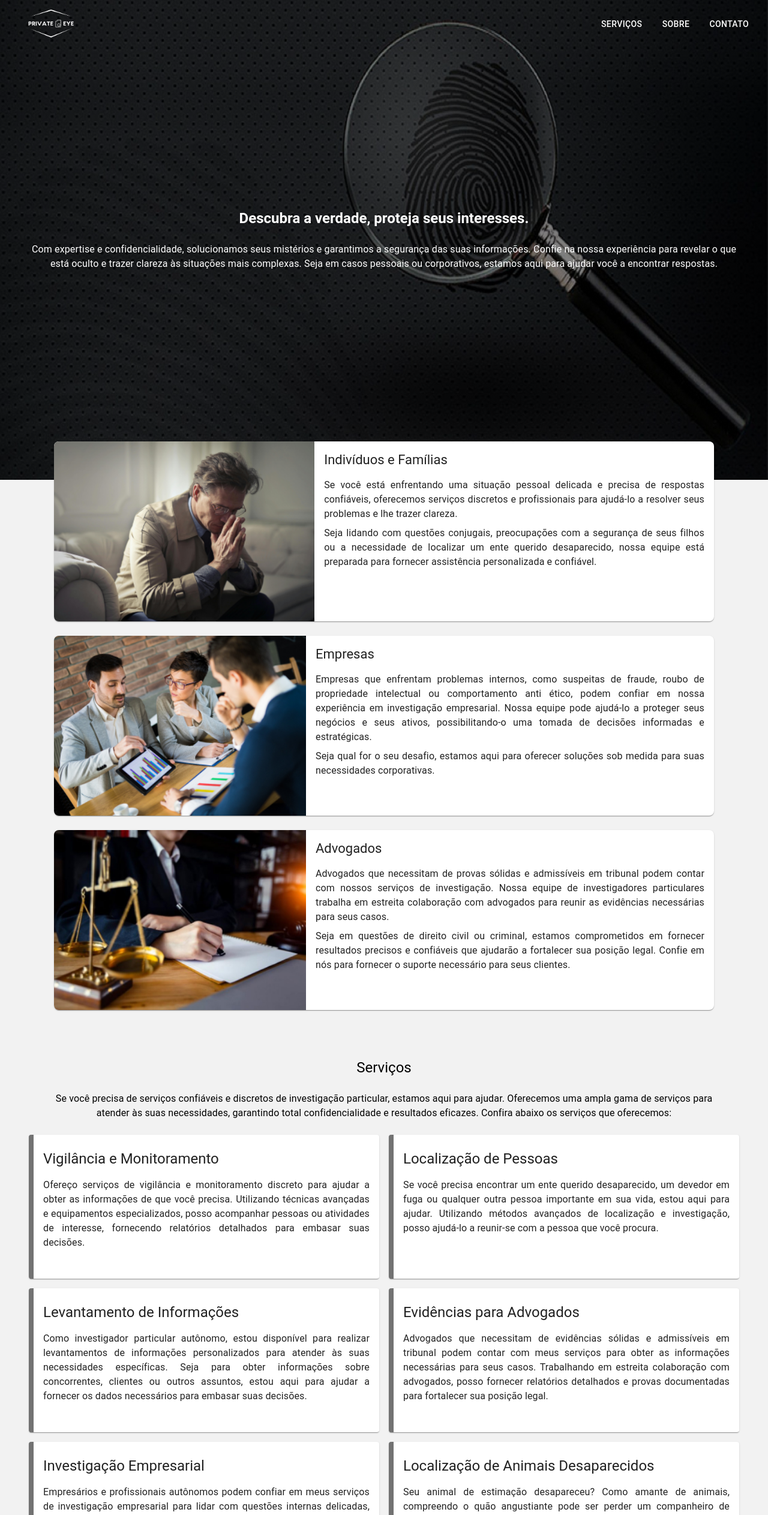
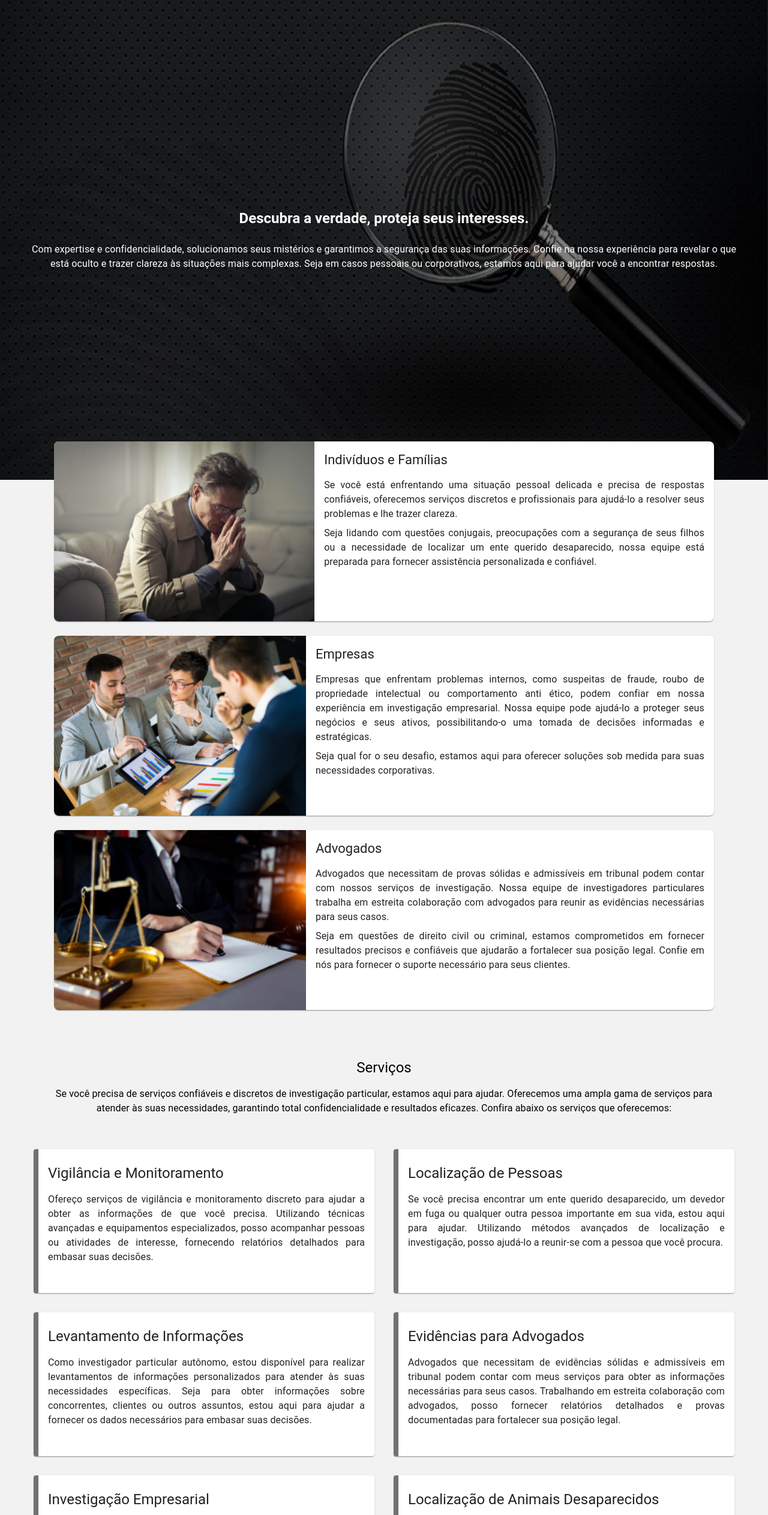
Before and after one commit to xLupus/PrivateEye-WebSite, a React (Vite) app: page / in a window 1280 px wide. Shown: the top 2526 px of the page at 60% size. Built offline with nearby package versions, Linux system fonts and the light colour scheme.

Commit message:
Estrutura da pagina feita

```diff
--- a/src/App.jsx
+++ b/src/App.jsx
@@ -32,7 +32,7 @@ export const App = () => {
 
   return (
     <Box display={'flex'} flexDirection={'column'}>
-        <Header />
+        {/* <Header /> */}
 
         <Box component={'main'} flex={1}  bgcolor={'#f2f2f2'}>
             {/* Jumbotron */}
@@ -82,16 +82,16 @@ export const App = () => {
                 </Stack>
 
                 {/* Serviços */}
-                <Stack gap={3} alignItems={'center'} paddingY={5}>
-                    <Typography variant="h5">Serviços</Typography>
+                <Stack alignItems={'center'} paddingY={5}>
+                    <Typography variant="h5" marginBottom={2}>Serviços</Typography>
 
-                    <Typography maxWidth={{xs: 1000, lg: 1100}} textAlign={'center'}>
+                    <Typography maxWidth={{xs: 1000, lg: 1100}}  marginBottom={7} textAlign={'center'}>
                         Se você precisa de serviços confiáveis e discretos de investigação particular, estamos aqui para ajudar. Oferecemos uma ampla gama de serviços para atender às suas necessidades, garantindo total confidencialidade e resultados eficazes. Confira abaixo os serviços que oferecemos:
                     </Typography>
 
                     <Grid container columns={2} rowSpacing={3}>
                         {services.map(job => (
-                            <Grid item xs={2} md={1} padding={1}  key={job.name}>
+                            <Grid item xs={2} md={1} paddingX={{xs: 0, sm: 1, md: 2}} paddingY={{xs: 3, sm: 2, md: 3}} key={job.name}>
                                 <Card sx={{height: '100%', paddingY: 1, borderLeft: 8, borderColor: '#727272'}}  >
                                     <CardHeader title={job.name} sx={{paddingBottom: 0}}/>
 
@@ -112,36 +112,14 @@ export const App = () => {
                         <Box component={'picture'}>
                             <Box component={'source'} srcset={LogoBanner} media="(max-width: 900px)"/>
                             <Box component={'img'} srcSet={holmes}
-                                maxWidth={{xs: '100%', md: 300}}
-                                height={'100%'} maxHeight={{xs: 230, sm: 300, md: 400}}
+                                maxWidth={{xs: '100%', md: 350}}
+                                height={'100%'} maxHeight={{xs: 230, sm: 300, md: 450}}
                             />
                         </Box>
 
                         <Stack gap={2}>
-                            <Typography>
-                                Lorem ipsum dolor sit amet, consectetur adipisicing elit. Id tenetur laudantium a tempore laboriosam reiciendis et cum quaerat repellendus esse saepe numquam, voluptas deserunt, optio similique! Facilis ipsa voluptatem aliquid.
-                            </Typography>
-
-                            <Typography>
-                                Lorem ipsum dolor sit amet, consectetur adipisicing elit. Id tenetur laudantium a tempore laboriosam reiciendis et cum quaerat repellendus esse saepe numquam, voluptas deserunt, optio similique! Facilis ipsa voluptatem aliquid.
-                            </Typography>
-
-                            <Typography>
-                                Lorem ipsum dolor sit amet, consectetur adipisicing elit. Id tenetur laudantium a tempore laboriosam reiciendis et cum quaerat repellendus esse saepe numquam, voluptas deserunt, optio similique! Facilis ipsa voluptatem aliquid.
-                            </Typography>
-
-                            <Typography>
-                                Lorem ipsum dolor sit amet, consectetur adipisicing elit. Id tenetur laudantium a tempore laboriosam reiciendis et cum quaerat repellendus esse saepe numquam, voluptas deserunt, optio similique! Facilis ipsa voluptatem aliquid.
-                            </Typography>
+                            {info.about.map(b2 => <Typography key={b2.topic} textAlign={'justify'}>{b2.content}</Typography>)}
                         </Stack>
-                    </Stack>
-
-                    <Box bgcolor={'black'} >
-                        <img src={LogoBanner} alt="" width={'100%'} />
-                    </Box>
-
-                    <Stack gap={2} textAlign={'justify'}>
-                        {info.about.map(b2 => <Typography key={b2.topic}>{b2.content}</Typography>)}
                     </Stack>
 
                     {/* Sinto que Falta algo aqui */}
```
